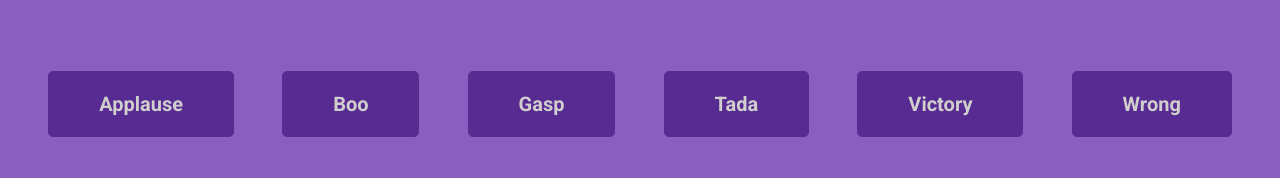
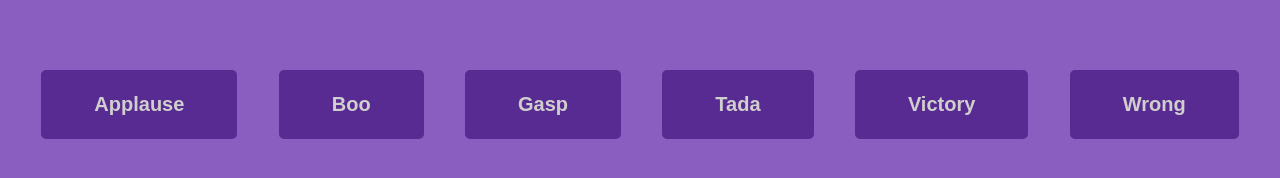
Before and after one commit to KyleMcKell/50-Projects-In-50-Days, a plain HTML site: page SoundBoard/index.html in a window 1280 px wide. Shown: the part 296-474 px from the top of the page. Drawn offline with Linux system fonts and the light colour scheme; files whose address does not match are found by name.

Commit message:
changed the buttons to actual buttons

```diff
--- a/SoundBoard/index.html
+++ b/SoundBoard/index.html
@@ -20,30 +20,30 @@
 	</head>
 	<body>
 		<div class="container">
-			<div class="sound">
+			<button class="sound">
 				<audio id="applause" src="sounds/applause.mp3"></audio>
 				Applause
-			</div>
-			<div class="sound">
+			</button>
+			<button class="sound">
 				<audio id="boo" src="sounds/boo.mp3"></audio>
 				Boo
-			</div>
-			<div class="sound">
+			</button>
+			<button class="sound">
 				<audio id="gasp" src="sounds/gasp.mp3"></audio>
 				Gasp
-			</div>
-			<div class="sound">
+			</button>
+			<button class="sound">
 				<audio id="tada" src="sounds/tada.mp3"></audio>
 				Tada
-			</div>
-			<div class="sound">
+			</button>
+			<button class="sound">
 				<audio id="victory" src="sounds/victory.mp3"></audio>
 				Victory
-			</div>
-			<div class="sound">
+			</button>
+			<button class="sound">
 				<audio id="wrong" src="sounds/wrong.mp3"></audio>
 				Wrong
-			</div>
+			</button>
 		</div>
 		<script src="script.js"></script>
 	</body>
--- a/SoundBoard/style.css
+++ b/SoundBoard/style.css
@@ -24,14 +24,16 @@ body {
 }
 
 .sound {
-	border: 1px var(--button-color) solid;
+	border: 3px var(--button-color) solid;
 	border-radius: 5px;
 	padding: 1rem 2.5rem;
 	background: var(--button-color);
 	color: #d1cece;
 	font-weight: bold;
+	font-size: inherit;
 }
 
 .sound:active {
 	color: #fff;
+	border-color: #fff;
 }
```
